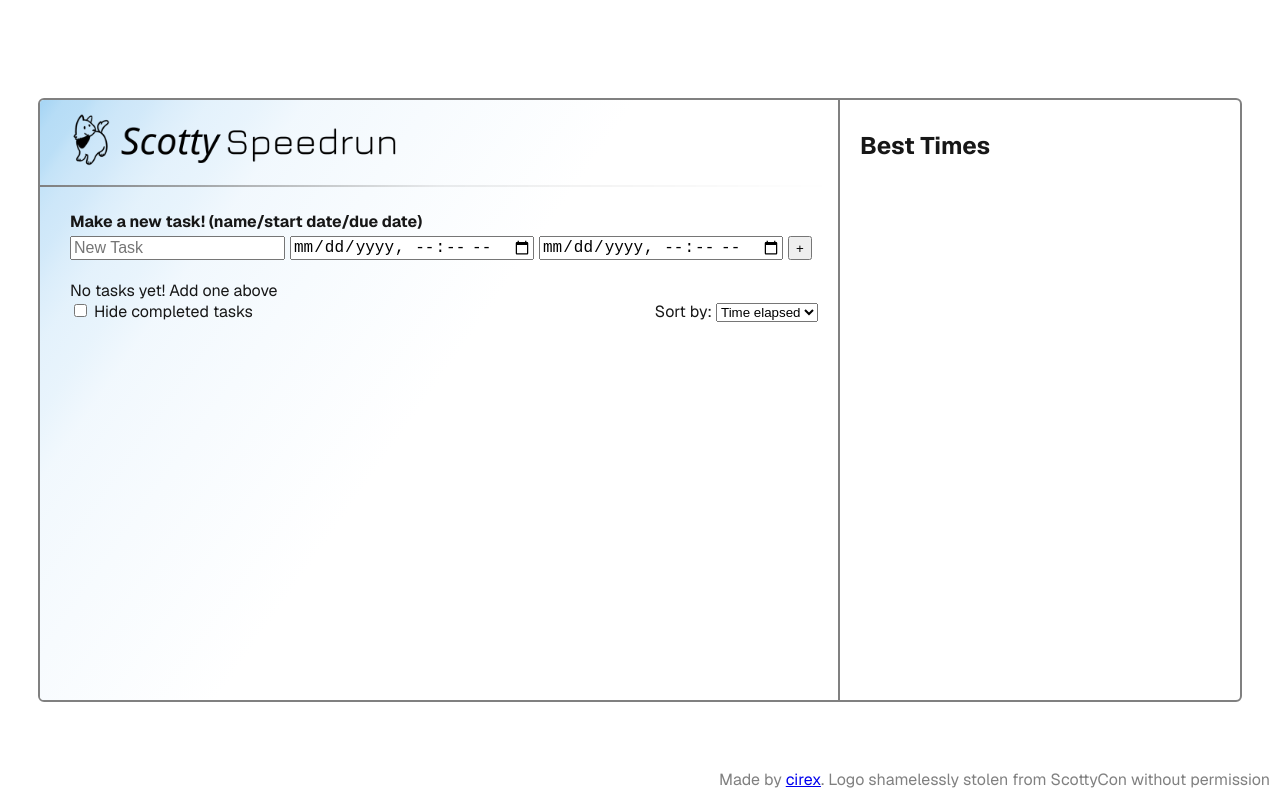
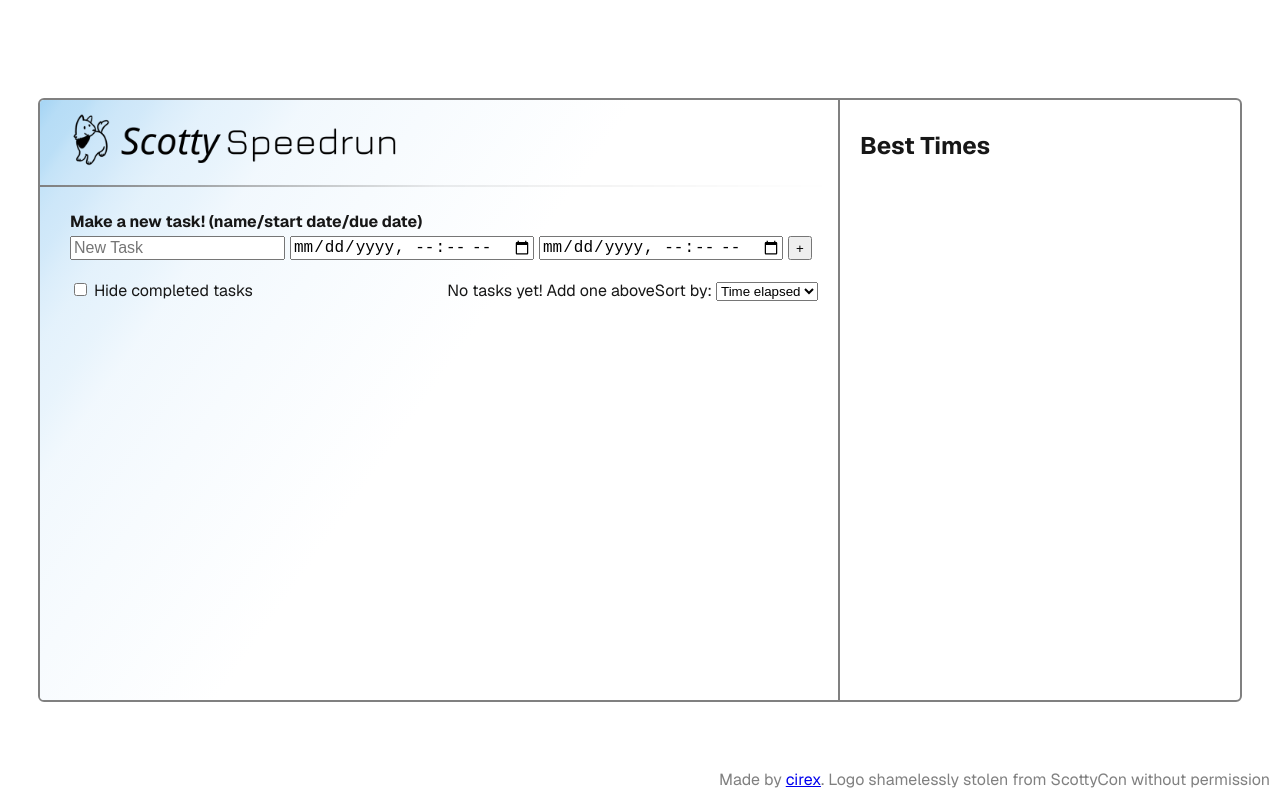
Before and after one commit to cirex-web/scotty-speedrun, a Next.js app: page / in a window 1280 px wide. Built offline with nearby package versions, Linux system fonts and the light colour scheme.

Commit message:
fix: no tasks yet placeholder

```diff
--- a/src/app/page.tsx
+++ b/src/app/page.tsx
@@ -198,7 +198,6 @@ export default function Home() {
             <input type="datetime-local" name="dueDate" />
             <button>+</button>
           </form>
-          {!tasks.length && <p>No tasks yet! Add one above</p>}
           <div className={styles.taskList__settings_container}>
             <div className={styles.settings_container__left}>
               <input
@@ -211,6 +210,8 @@ export default function Home() {
                 <span> Hide completed tasks</span>
               </label>
             </div>
+            {!tasks.length && <p>No tasks yet! Add one above</p>}
+
             <div>
               <label htmlFor="sort">Sort by: </label>
               <select
```
